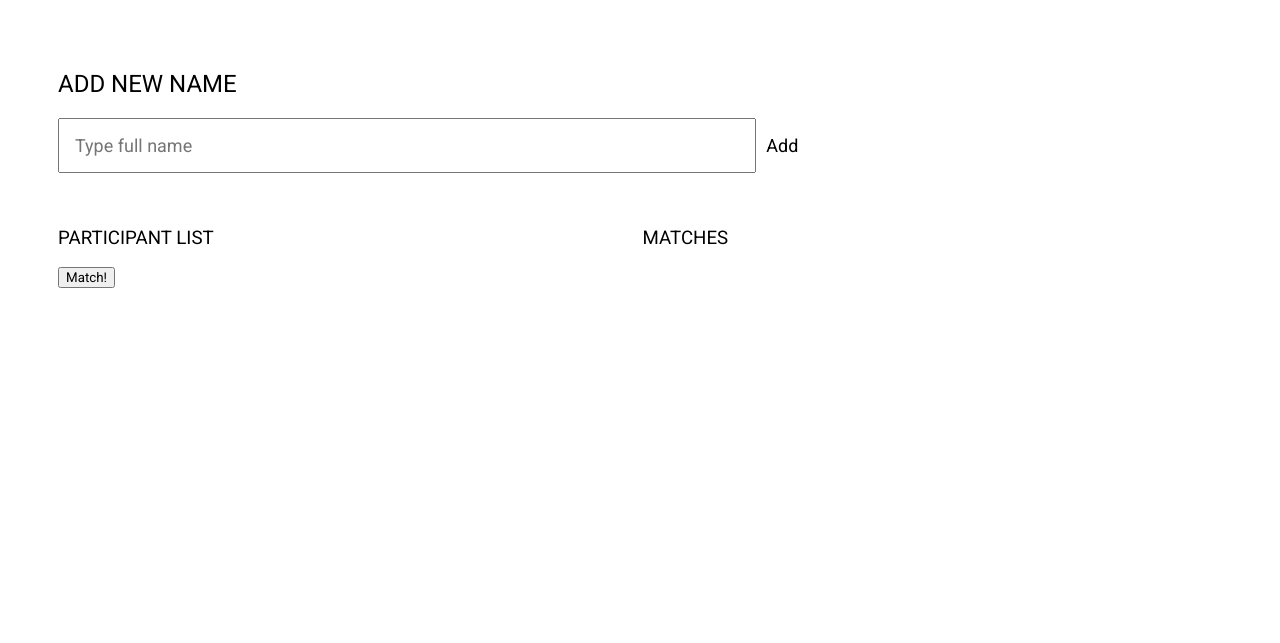
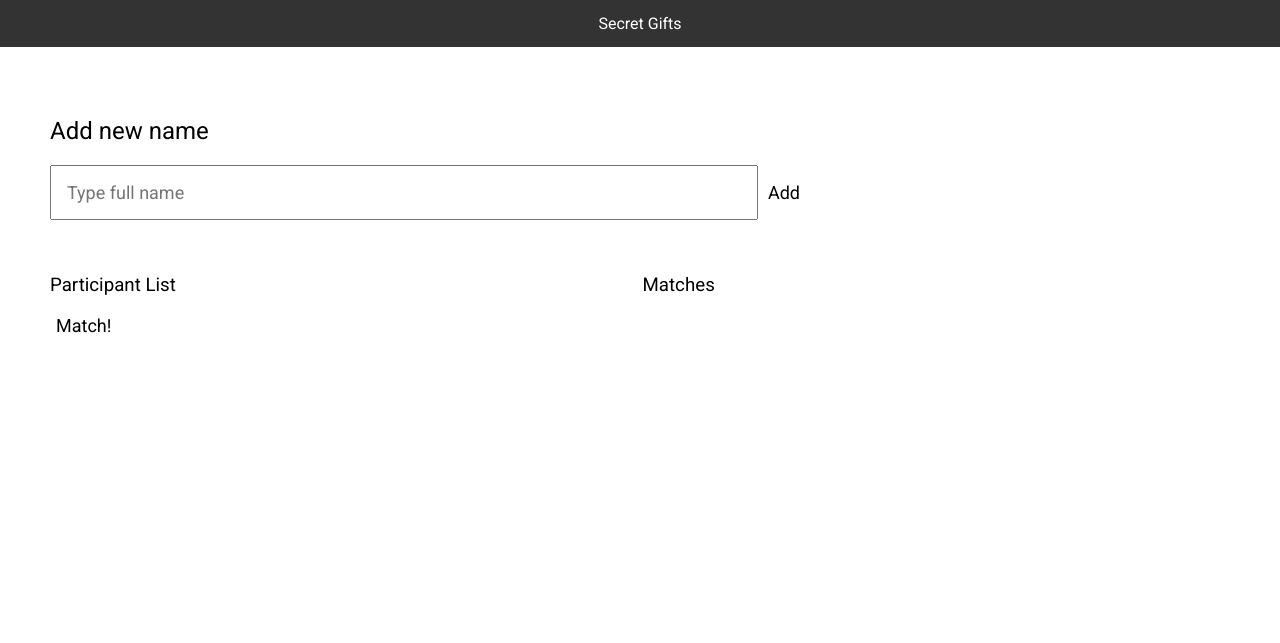
Before and after one commit to aprilage/secretgifts, a plain HTML site: page index.html in a window 1280 px wide. Drawn offline with nearby package versions, Linux system fonts and the light colour scheme.

Commit message:
style changes

```diff
--- a/css/main.css
+++ b/css/main.css
@@ -3,6 +3,26 @@
   box-sizing: border-box;
   font-weight: lighter;
 }
+
+body {
+  margin: 0;
+
+}
+
+
+.topnav {
+  background-color: #333;
+  border: 0;
+}
+
+.topnav h4 {
+  color: white;
+  font-weight: lighter;
+  text-align: center;
+  padding: 14px 16px;
+  margin: 0;
+}
+
 
 
 .wrapper {
@@ -15,7 +35,6 @@
 }
 
 .heading {
-  text-transform: uppercase;
   font-weight: lighter;
 }
 
@@ -30,10 +49,14 @@
   font-size: 18px;
   }
 
-#submitNameButton {
+.button {
   background-color: transparent;
   border: none;
   font-size: 18px;
+}
+
+.button:hover {
+  cursor: pointer;
 }
 
 li {
--- a/index.html
+++ b/index.html
@@ -9,6 +9,9 @@
     <link href="https://fonts.googleapis.com/css?family=Roboto" rel="stylesheet">
   </head>
   <body>
+    <div class="topnav">
+      <h4>Secret Gifts</h4>
+    </div>
     <div class="wrapper">
       <section class="addParticipantForm">
         <form action=# method="post">
@@ -20,7 +23,7 @@
             name="fullName"
             placeholder="Type full name"
           >
-          <input id="submitNameButton"
+          <input class="button"
             data-js="submit-participant"
             name="submit"
             type="submit"
@@ -32,7 +35,7 @@
         <h3 class="heading">Participant List</h3>
         <ol data-js="all-participants">
         </ol>
-        <button
+        <button class="button"
           data-js="participant-matcher-button"
           type="button"
           name="generate-matches"
@@ -42,7 +45,7 @@
       </section>
       <section class="matchedParticipantsList">
         <h3 class="heading" >Matches</h3>
-          <ul data-js="matched-participants">
+          <ul data-js="matched-participants" id="matchedParticipants">
 
           </ul>
       </section>
```
